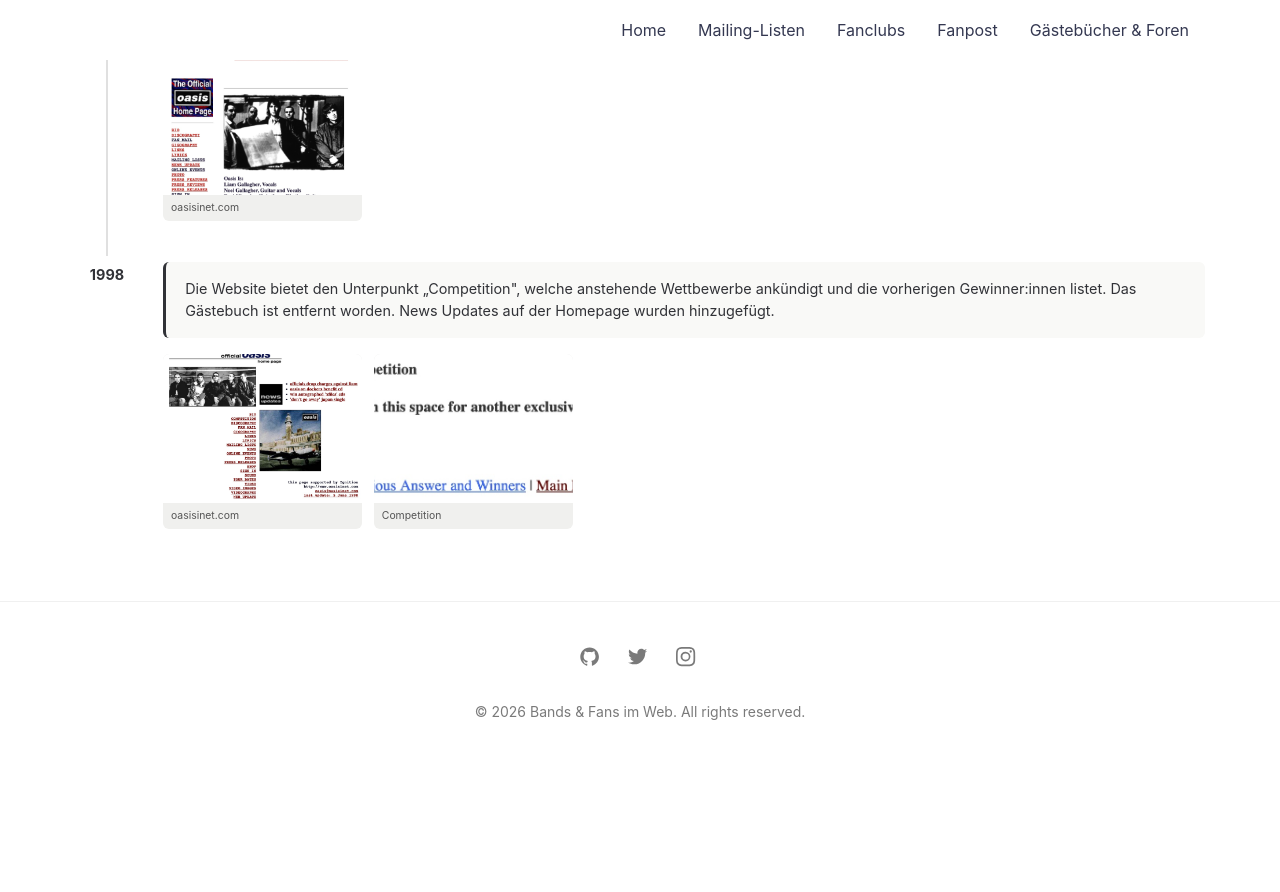
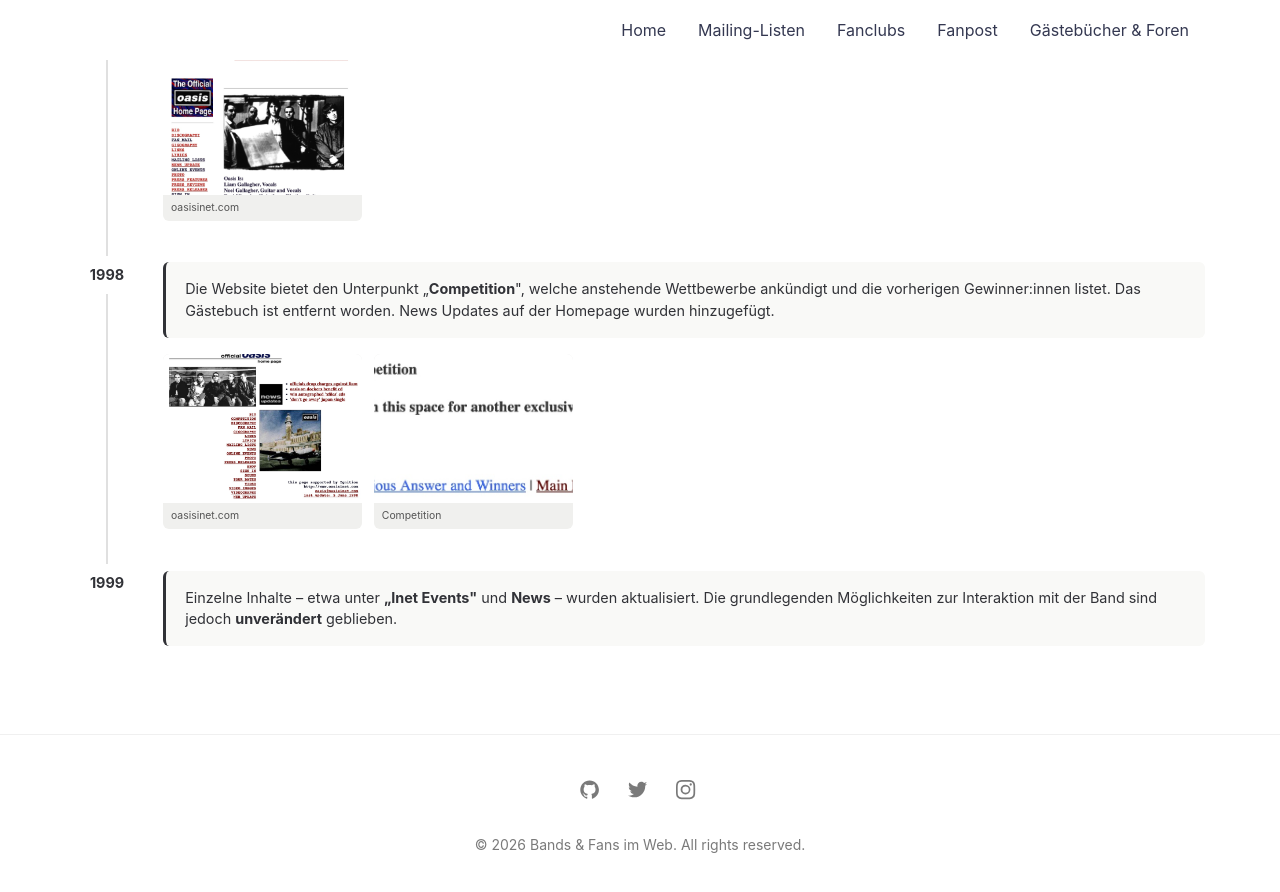
Before and after one commit to livklivk/Bands, a Jekyll site: the page built from _pages/bands/oasis.html, in a window 1280 px wide and 900 px high, scrolled down 1018 px. Shown: the top 892 px of the window. Built offline with Jekyll 4.4.1, drawn with Linux system fonts in a browser that asks for light colours; before the commit the page ends 1785 px from its top, so only the background shows below that.

Commit message:
Oasis Zeitstrahl: 1999 Eintrag hinzugefügt
Co-Authored-By: Claude Sonnet 4.6 <noreply@anthropic.com>

```diff
--- a/_pages/bands/oasis.html
+++ b/_pages/bands/oasis.html
@@ -70,7 +70,7 @@ permalink: /bands/oasis/
   </div>
   <div class="zeitstrahl__inhalt">
     <div class="update">
-      <p class="update__text">Die Website bietet den Unterpunkt „Competition", welche anstehende Wettbewerbe ankündigt und die vorherigen Gewinner:innen listet. Das Gästebuch ist entfernt worden. News Updates auf der Homepage wurden hinzugefügt.</p>
+      <p class="update__text">Die Website bietet den Unterpunkt „<strong>Competition</strong>", welche anstehende Wettbewerbe ankündigt und die vorherigen Gewinner:innen listet. Das Gästebuch ist entfernt worden. News Updates auf der Homepage wurden hinzugefügt.</p>
     </div>
     <div class="screenshot-grid">
       <a class="screenshot-item" href="https://web.archive.org/web/19980613225057/http://www.oasisinet.com/" target="_blank" rel="noopener">
@@ -84,3 +84,15 @@ permalink: /bands/oasis/
     </div>
   </div>
 </div>
+
+<div class="zeitstrahl__eintrag">
+  <div class="zeitstrahl__jahr-wrap">
+    <span class="zeitstrahl__jahr">1999</span>
+    <div class="zeitstrahl__linie"></div>
+  </div>
+  <div class="zeitstrahl__inhalt">
+    <div class="update">
+      <p class="update__text">Einzelne Inhalte – etwa unter <strong>„Inet Events"</strong> und <strong>News</strong> – wurden aktualisiert. Die grundlegenden Möglichkeiten zur Interaktion mit der Band sind jedoch <strong>unverändert</strong> geblieben.</p>
+    </div>
+  </div>
+</div>
```
